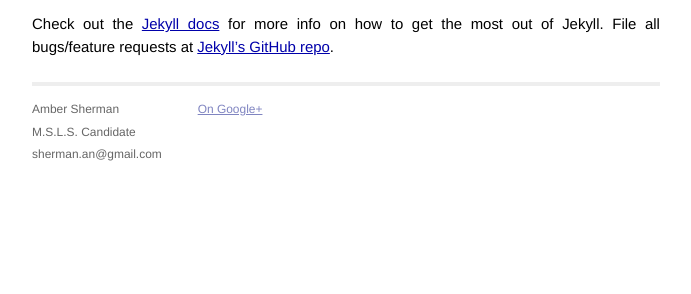
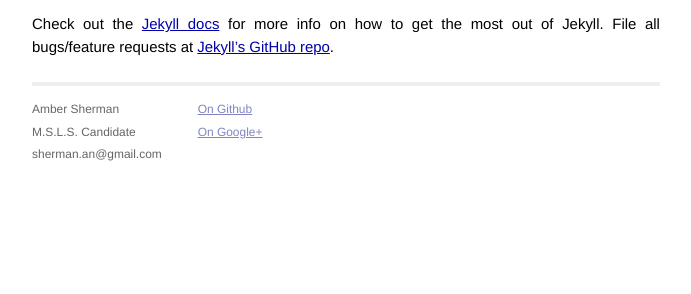
Before and after one commit to ans729/mysite, a Jekyll site: the page built from _posts/2013-10-21-welcome-to-jekyll.markdown, in a window 1280 px wide. Shown: the part 411-705 px from the top of the page, without its empty margins (294-985 px from the left). Built offline with Jekyll 4.4.1, drawn with Linux system fonts in a browser that asks for light colours; Markdown is read by kramdown in place of the engine named in the settings.

Commit message:
Update default.html

```diff
--- a/_layouts/default.html
+++ b/_layouts/default.html
@@ -33,6 +33,7 @@
             </div>
             <div class="contact">
               <p>
+                <a href="https://github.com/ans729">On Github</a><br />
                 <a href="https://plus.google.com/u/0/112230467071733258670/">On Google+</a><br />
               </p>
             </div>
```
